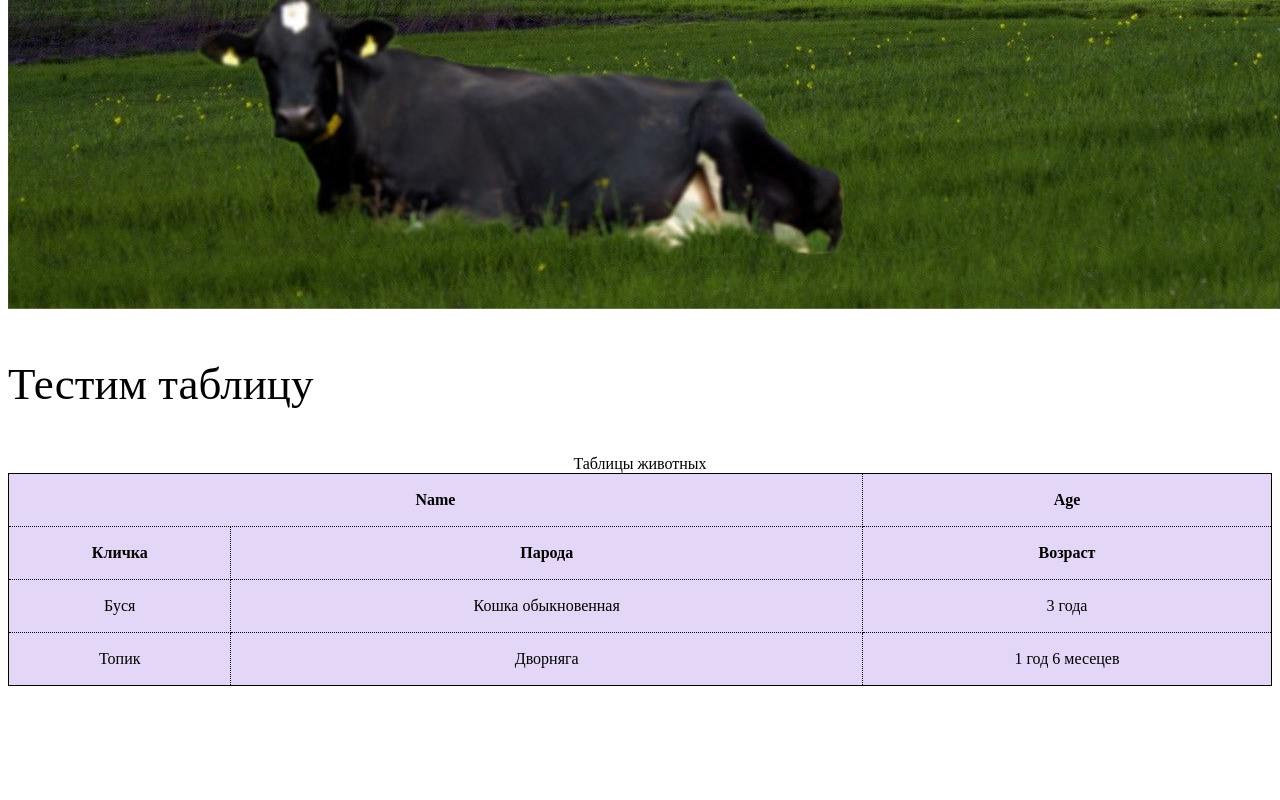
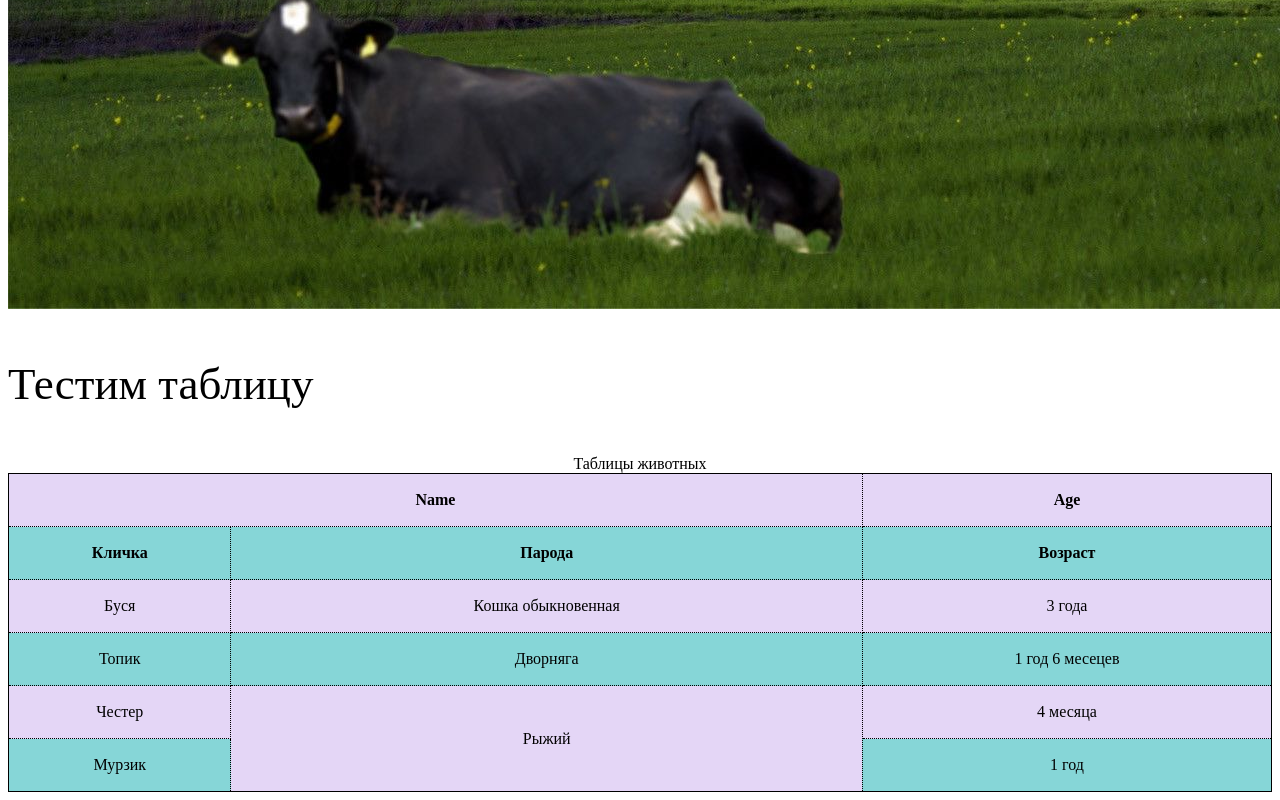
Before and after one commit to VladislavTipa/sigmafront, a plain HTML site: page index.html in a window 1280 px wide. Shown: the part 3797-4597 px from the top of the page. Before the commit the page ends 4491 px from the top, so only its background shows below. Drawn offline with Linux system fonts and the light colour scheme.

Commit message:
feat: apdate table

```diff
--- a/index.html
+++ b/index.html
@@ -86,6 +86,10 @@
   <p style="font-size: 45px;">Тестим таблицу</p>
   <table>
     <caption>Таблицы животных</caption>
+    <colgroup>
+      <col span="2">
+      <!-- <col span="1" style="visibility: collapse;" -->
+    </colgroup>
     <tr>
       <th colspan="2">Name</th>
       <th>Age</th>
@@ -105,6 +109,16 @@
       <td>Дворняга</td>
       <td>1 год 6 месецев</td>
     </tr>
+    <tr>
+      <td>Честер</td>
+      <td rowspan="2">Рыжий</td>
+      <td>4 месяца</td>
+    </tr>
+    <tr>
+      <td>Мурзик</td>
+      <td>1 год</td>
+    </tr>
+
   </table>
 </body>
 </html>
--- a/style.css
+++ b/style.css
@@ -36,5 +36,13 @@ th, td {
   border-style: dotted;
   height: 50px;
   padding: auto;
-
 }
+tr:nth-child(even){
+  background-color: aquamarine;
+}
+tr:hover {
+  background-color: rgba(255, 30, 0, 0.267);
+}
+/* tr {
+  border-bottom: 2px solid #000000;
+} */
```
